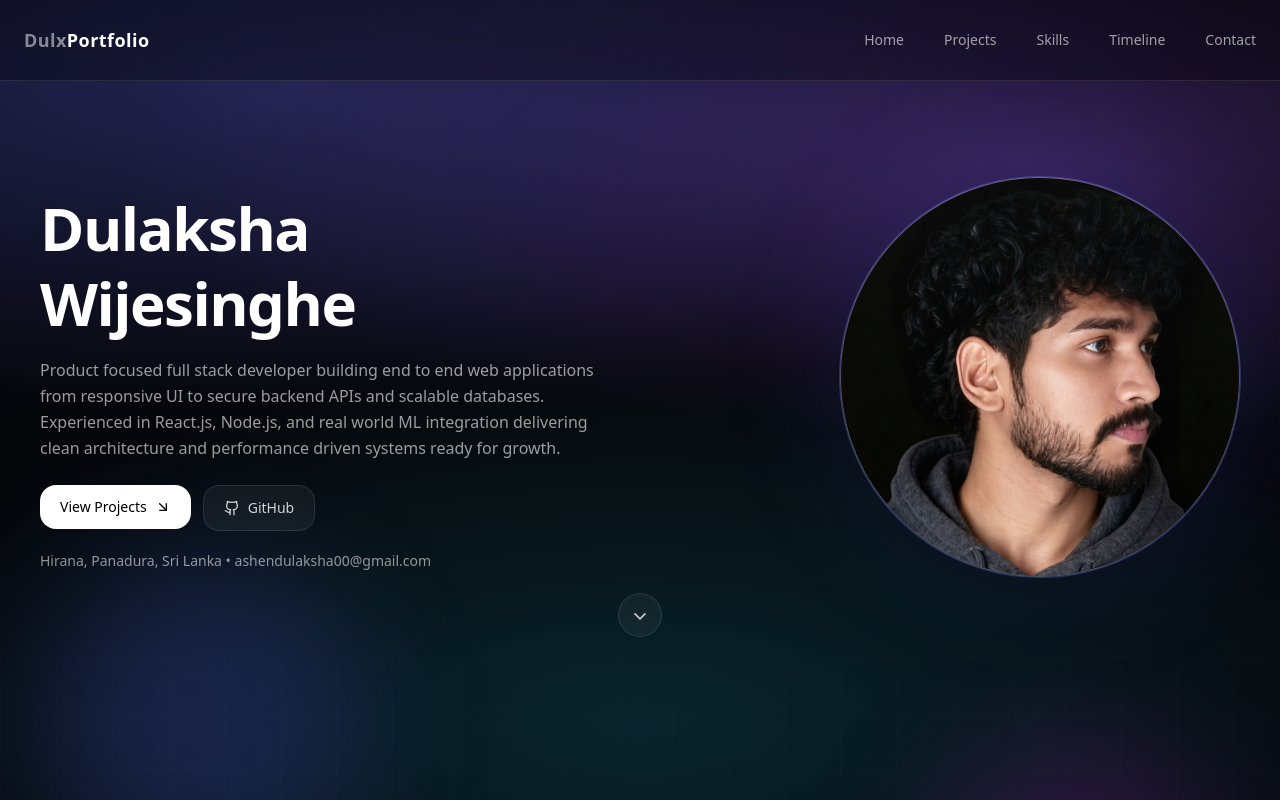
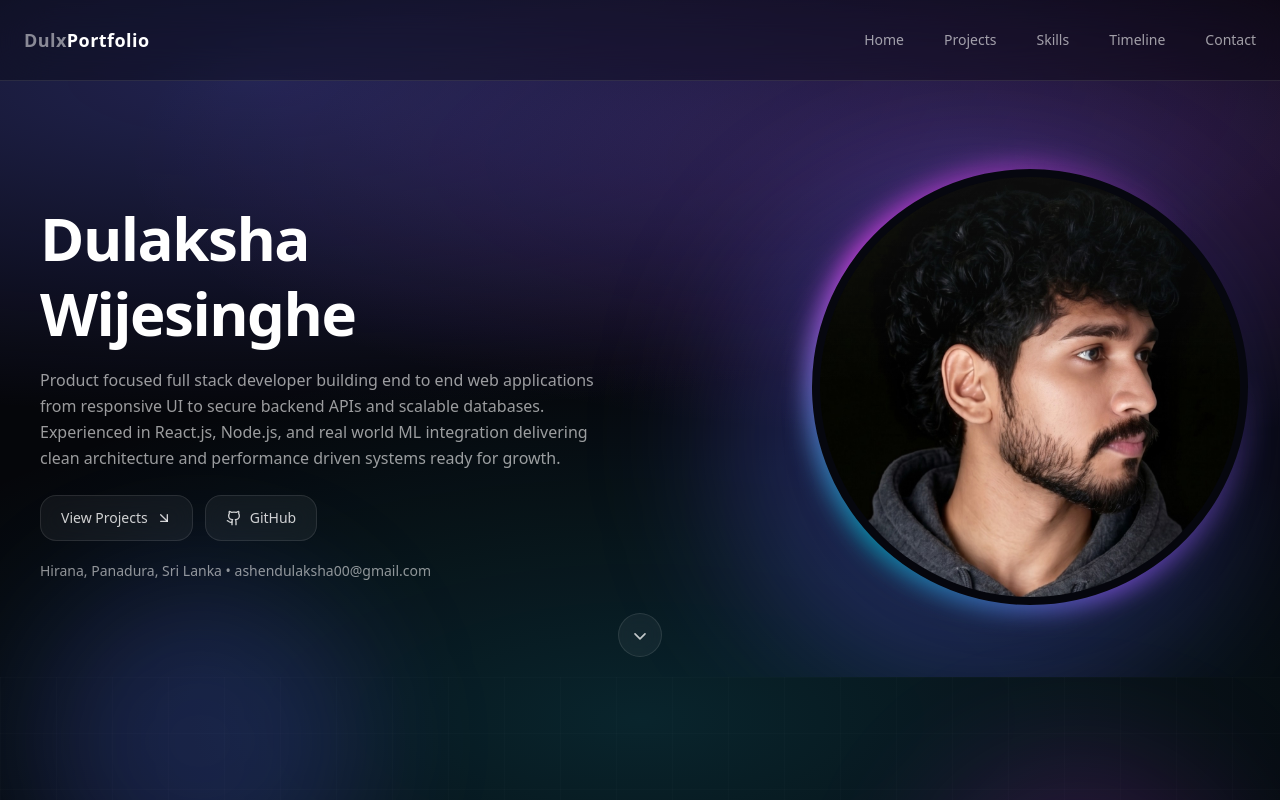
Before and after one commit to DulakshaSL/dulx-portfolio, a React (Vite) app: page / in a window 1280 px wide. Shown: the top 800 px of the page. Built offline with nearby package versions, Linux system fonts and the light colour scheme.

Commit message:
UI Updates

```diff
--- a/src/sections/Hero.jsx
+++ b/src/sections/Hero.jsx
@@ -8,84 +8,186 @@ export default function Hero() {
   return (
     <section
       id="home"
-      className="relative px-5 md:px-10 pt-6 md:pt-24 pb-14 md:pb-20"
+      className="relative overflow-hidden px-5 pt-6 pb-14 md:px-10 md:pt-24 md:pb-20"
     >
-      <div className="mx-auto max-w-7xl grid grid-cols-1 md:grid-cols-2 items-center gap-10 md:gap-12">
-        {/* ✅ TEXT (desktop left) | (mobile second) */}
+      <div className="mx-auto grid max-w-7xl grid-cols-1 items-center gap-10 md:grid-cols-2 md:gap-12">
+        {/* TEXT */}
         <div className="order-2 md:order-1">
           <FadeUp>
             <div className="text-center md:text-left">
-              <h1 className="mt-2 text-3xl sm:text-4xl md:text-6xl font-semibold tracking-tight text-white leading-tight">
+              <h1 className="mt-2 text-3xl font-semibold leading-tight tracking-tight text-white sm:text-4xl md:text-6xl">
                 {profile.name}
               </h1>
 
-              <p className="mt-4 max-w-xl mx-auto md:mx-0 text-white/60 leading-relaxed text-sm sm:text-base">
+              <p className="mx-auto mt-4 max-w-xl text-sm leading-relaxed text-white/60 sm:text-base md:mx-0">
                 {profile.summary}
               </p>
 
-              <div className="mt-6 flex flex-col sm:flex-row items-center md:items-start justify-center md:justify-start gap-3">
+              <div className="mt-6 flex flex-col items-center justify-center gap-3 sm:flex-row md:items-start md:justify-start">
 <a
     href="#projects"
-                  className="w-full sm:w-auto inline-flex items-center justify-center gap-2 rounded-2xl bg-white text-black px-5 py-3 text-sm font-medium hover:opacity-90 transition"
+    className="
+      group relative inline-flex w-full items-center justify-center gap-2
+      rounded-2xl border border-white/10 bg-white/5 px-5 py-3
+      text-sm font-medium text-white/80 backdrop-blur-md
+      transition duration-300
+      hover:border-violet-400/40 hover:text-white
+      active:scale-[0.98]
+      sm:w-auto overflow-hidden
+    "
   >
-                  View Projects <ArrowDownRight className="h-4 w-4" />
+    {/* neon glow */}
+    <span
+      className="
+        absolute inset-0 -z-10 opacity-0 transition duration-500
+        group-hover:opacity-100
+        bg-[radial-gradient(circle_at_50%_50%,rgba(168,85,247,0.45),transparent_70%)]
+        blur-2xl
+      "
+    />
+
+    {/* neon sweep */}
+    <span
+      className="
+        absolute inset-0 -z-10 translate-x-[-130%]
+        bg-gradient-to-r from-transparent via-violet-400/20 to-transparent
+        group-hover:translate-x-[130%]
+        transition-transform duration-700 ease-out
+      "
+    />
+
+    View Projects
+    <ArrowDownRight className="h-4 w-4" />
   </a>
 
+  {/* GitHub (Neon Cyan) */}
   <a
     href={profile.github}
     target="_blank"
     rel="noreferrer"
-                  className="w-full sm:w-auto inline-flex items-center justify-center gap-2 rounded-2xl border border-white/10 bg-white/5 px-5 py-3 text-sm text-white/80 hover:text-white hover:border-white/20 transition"
+    className="
+      group relative inline-flex w-full items-center justify-center gap-2
+      rounded-2xl border border-white/10 bg-white/5 px-5 py-3
+      text-sm font-medium text-white/80 backdrop-blur-md
+      transition duration-300
+      hover:border-cyan-400/40 hover:text-white
+      active:scale-[0.98]
+      sm:w-auto overflow-hidden
+    "
   >
-                  <Github className="h-4 w-4" /> GitHub
+    {/* neon glow */}
+    <span
+      className="
+        absolute inset-0 -z-10 opacity-0 transition duration-500
+        group-hover:opacity-100
+        bg-[radial-gradient(circle_at_50%_50%,rgba(34,211,238,0.40),transparent_70%)]
+        blur-2xl
+      "
+    />
+
+    {/* neon sweep */}
+    <span
+      className="
+        absolute inset-0 -z-10 translate-x-[-130%]
+        bg-gradient-to-r from-transparent via-cyan-400/20 to-transparent
+        group-hover:translate-x-[130%]
+        transition-transform duration-700 ease-out
+      "
+    />
+
+    <Github className="h-4 w-4" />
+    GitHub
   </a>
+
               </div>
 
-              <div className="mt-5 text-xs sm:text-sm text-white/55">
+              <div className="mt-5 text-xs text-white/55 sm:text-sm">
                 {profile.location} • {profile.email}
               </div>
             </div>
           </FadeUp>
         </div>
 
-        {/* ✅ PHOTO (desktop right) | (mobile first) */}
+     {/* PHOTO */}
 <div className="order-1 md:order-2">
   <FadeUp>
     <div className="relative flex justify-center md:justify-end">
-              <div className="pointer-events-none absolute -z-10 h-60 w-60 sm:h-72 sm:w-72 md:h-96 md:w-96 rounded-full bg-indigo-500/20 blur-3xl" />
+      {/* ambient background glow */}
+      <div className="pointer-events-none absolute -z-20 h-72 w-72 rounded-full bg-indigo-500/25 blur-3xl sm:h-80 sm:w-80 md:h-[520px] md:w-[520px]" />
 
       <motion.div
-                className="relative"
-                whileHover={{ scale: 1.05 }}
-                transition={{ type: "spring", stiffness: 200, damping: 18 }}
+        className="relative flex items-center justify-center"
+        whileHover={{ scale: 1.02 }}
+        transition={{
+          type: "spring",
+          stiffness: 180,
+          damping: 18,
+        }}
       >
+        {/* animated neon ring */}
+        <motion.div
+          className="absolute inset-[-14px] rounded-full"
+          animate={{ rotate: 360 }}
+          transition={{
+            duration: 5,
+            repeat: Infinity,
+            ease: "linear",
+          }}
+        >
+          {/* spinning gradient */}
+          <div
+            className="
+              absolute inset-0 rounded-full
+              bg-[conic-gradient(from_0deg,transparent_0deg,#8b5cf6_70deg,#06b6d4_140deg,#d946ef_220deg,transparent_320deg)]
+              blur-md
+              opacity-90
+            "
+          />
+
+          {/* mask center */}
+          <div className="absolute inset-[6px] rounded-full bg-[#070810]" />
+        </motion.div>
+
+        {/* image */}
         <img
           src={`${import.meta.env.BASE_URL}profile.jpeg`}
           alt="Profile"
-                  className="h-60 w-60 sm:h-56 sm:w-56 md:h-100 md:w-100 object-cover rounded-full border border-white/20 shadow-2xl"
           draggable={false}
+          className="
+            relative z-10
+            h-60 w-60
+            sm:h-64 sm:w-64
+            md:h-[420px] md:w-[420px]
+            rounded-full
+            object-cover
+            shadow-2xl
+          "
         />
 
-                <div className="pointer-events-none absolute inset-0 rounded-full border border-white/10 ring-1 ring-indigo-400/30" />
-                <div className="pointer-events-none absolute inset-0 rounded-full bg-gradient-to-b from-white/10 to-transparent opacity-40" />
+        {/* glossy overlay */}
+        <div className="pointer-events-none absolute inset-0 z-20 rounded-full bg-gradient-to-b from-white/10 via-transparent to-transparent opacity-50" />
       </motion.div>
     </div>
   </FadeUp>
 </div>
       </div>
 
-      {/* Animated scroll indicator (keeps desktop clean, shows from sm+) */}
+      {/* scroll indicator */}
       <motion.a
         href="#projects"
         aria-label="Scroll to projects"
-        className="absolute left-1/2 bottom-5 -translate-x-1/2 hidden sm:inline-flex items-center justify-center h-11 w-11 rounded-full border border-white/10 bg-white/5 backdrop-blur text-white/75 hover:text-white hover:border-white/20 transition"
+        className="absolute bottom-5 left-1/2 hidden h-11 w-11 -translate-x-1/2 items-center justify-center rounded-full border border-white/10 bg-white/5 text-white/75 backdrop-blur transition hover:border-white/20 hover:text-white sm:inline-flex"
         initial={{ opacity: 0, y: 8 }}
         animate={{ opacity: 1, y: 0 }}
         transition={{ duration: 0.6, delay: 0.25 }}
       >
         <motion.span
           animate={{ y: [0, 6, 0] }}
-          transition={{ duration: 1.2, repeat: Infinity, ease: "easeInOut" }}
+          transition={{
+            duration: 1.2,
+            repeat: Infinity,
+            ease: "easeInOut",
+          }}
         >
           <ChevronDown className="h-5 w-5" />
         </motion.span>
```
Also changed, not shown: 1 other file (tests, documents, lock files or other folders). Lines whose indentation alone changed are shown as unchanged.
